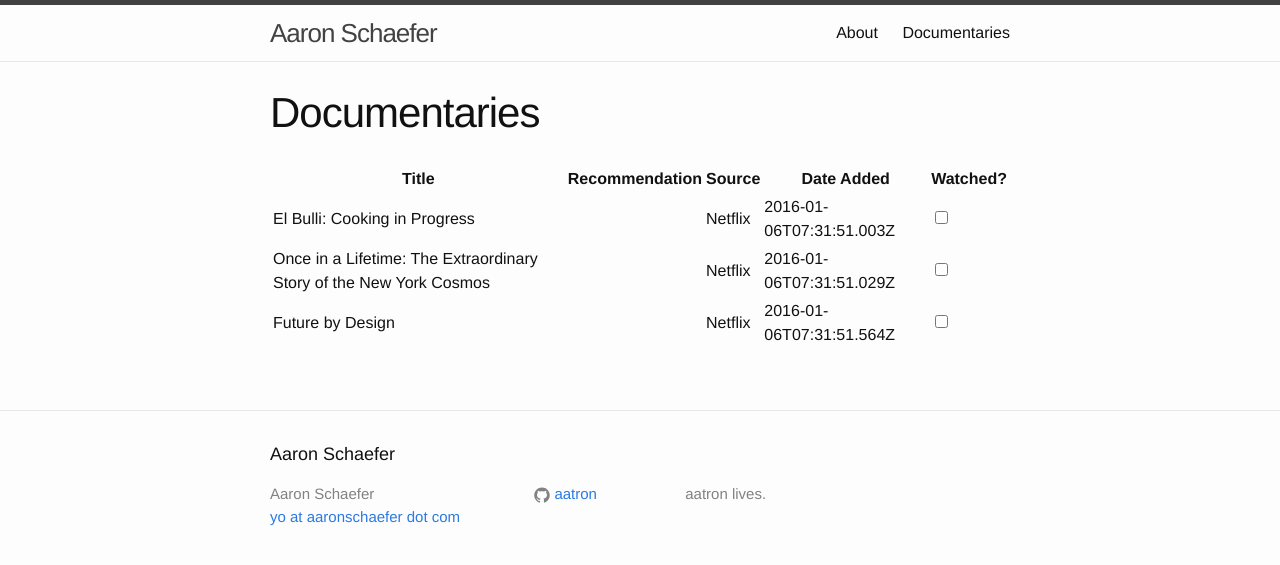
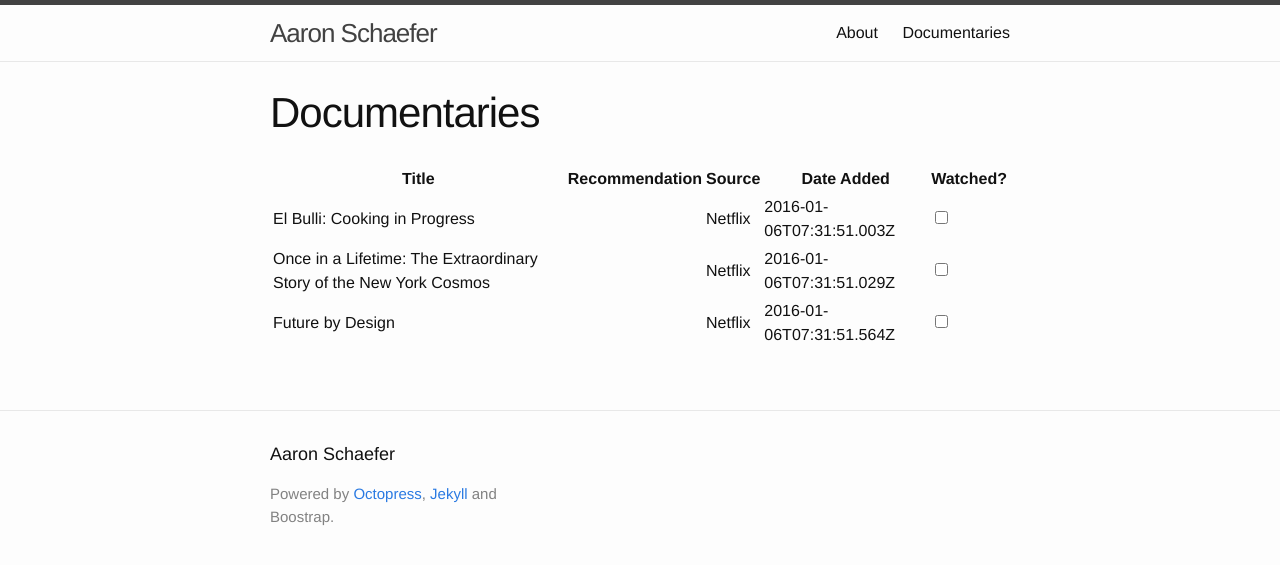
Before and after one commit to aatron/blog, a Jekyll site: the page built from documentaries.html, in a window 1280 px wide. Shown: the top 565 px of the page. Built offline with Jekyll 4.4.1, drawn with Linux system fonts in a browser that asks for light colours.

Commit message:
Minor update to layout

```diff
--- a/_includes/footer.html
+++ b/_includes/footer.html
@@ -6,33 +6,9 @@
 
     <div class="footer-col-wrapper">
       <div class="footer-col footer-col-1">
-        <ul class="contact-list">
-          <li>{{ site.title }}</li>
-          <li><a href="mailto:{{ site.email }}">{{ site.email }}</a></li>
-        </ul>
-      </div>
-
-      <div class="footer-col footer-col-2">
-        <ul class="social-media-list">
-          {% if site.github_username %}
-          <li>
-            {% include icon-github.html username=site.github_username %}
-          </li>
-          {% endif %}
-
-          {% if site.twitter_username %}
-          <li>
-            {% include icon-twitter.html username=site.twitter_username %}
-          </li>
-          {% endif %}
-        </ul>
-      </div>
-
-      <div class="footer-col footer-col-3">
-        <p>{{ site.description }}</p>
+          <span>Powered by <a href="http://octopress.org">Octopress</a>, <a href="http://jekyllrb.com/">Jekyll</a> and Boostrap.</span>
       </div>
     </div>
-
   </div>
 
 </footer>
```
Also changed, not shown: about.md (+22 -0 lines).
